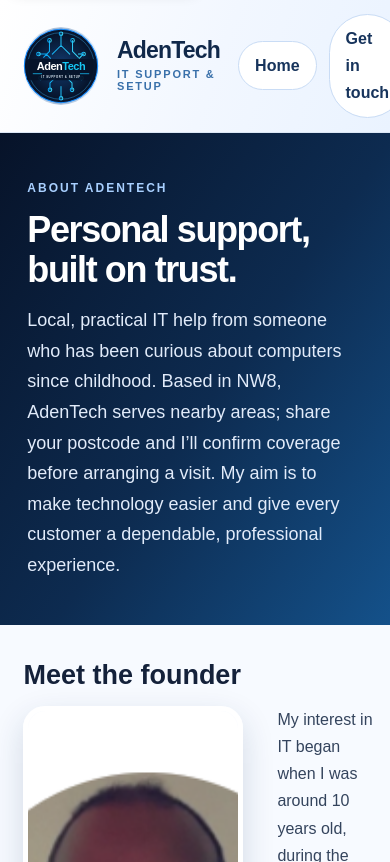
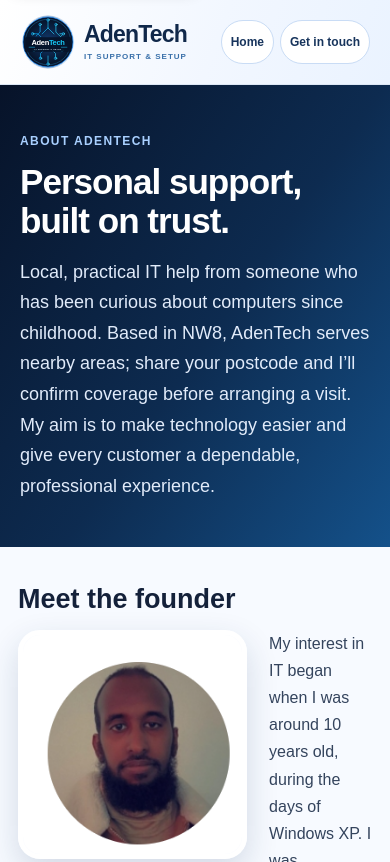
Before and after one commit to Adentech-uk/adentech, a plain HTML site: page about.html in a window 390 px wide. Shown: the top 862 px of the page. Drawn offline with Linux system fonts and the light colour scheme.

Commit message:
Polish About page mobile layout

```diff
--- a/about.html
+++ b/about.html
@@ -21,6 +21,43 @@
     .commitments{display:grid;grid-template-columns:repeat(3,minmax(0,1fr));gap:16px}.contact{background:#0b1730;color:#fff}.contact p{color:#d5e1f2;max-width:700px}.contact a{color:#fff}.cta{display:inline-block;padding:13px 19px;border-radius:10px;background:#1769e0;color:#fff;text-decoration:none;font-weight:700}
     footer{padding:23px 20px;text-align:center;color:#718096;font-size:13px}footer a{color:#1769e0}
     @media(prefers-reduced-motion:reduce){html{scroll-behavior:auto}}\n    @media(max-width:700px){header{padding:12px 18px}.brand{gap:10px}.brand img{width:68px;height:68px}.brand-tagline{font-size:9px;letter-spacing:1.2px}nav{gap:7px}nav a{padding:8px 10px;font-size:13px}.founder,.grid,.commitments{grid-template-columns:1fr}.portrait{max-width:280px}}
+
+    /* Mobile-first usability refinements */
+    html{-webkit-text-size-adjust:100%;text-size-adjust:100%;overflow-x:hidden}
+    body{min-width:320px;overflow-x:hidden}
+    img{max-width:100%;height:auto}
+    .site{width:100%;overflow-x:clip}
+    a,button{ -webkit-tap-highlight-color:transparent}
+    nav a,.cta{min-height:44px}
+    .founder,.grid,.commitments,.card{min-width:0}
+    p,h1,h2,h3,a,span{overflow-wrap:break-word}
+    @media(max-width:700px){
+      header{align-items:center;gap:8px}
+      .brand{min-width:0;gap:8px}
+      .brand img{flex:0 0 56px;width:56px;height:56px}
+      .brand-name{font-size:23px}
+      .brand-tagline{font-size:8px;letter-spacing:1px}
+      nav{gap:6px;flex:0 0 auto}
+      nav a{padding:8px 9px;font-size:12px}
+      section{padding:36px 18px}
+      .hero{padding:46px 20px}
+      h1{font-size:clamp(34px,9vw,44px);letter-spacing:-1px}
+      .eyebrow{letter-spacing:1.4px}
+      .founder{gap:22px}
+      .portrait{max-width:240px}
+      .card{padding:19px}
+      .cta{display:flex;width:100%;max-width:360px}
+    }
+    @media(max-width:360px){
+      header{padding:10px 12px}
+      .brand img{width:48px;height:48px;flex-basis:48px}
+      .brand-name{font-size:21px}
+      .brand-tagline{font-size:7px;letter-spacing:.7px}
+      nav{gap:4px}
+      nav a{font-size:11px;padding:8px}
+      section{padding-left:15px;padding-right:15px}
+    }
+
   </style>
 </head>
 <body><a class="skip-link" href="#main-content">Skip to main content</a><div class="site">
```
